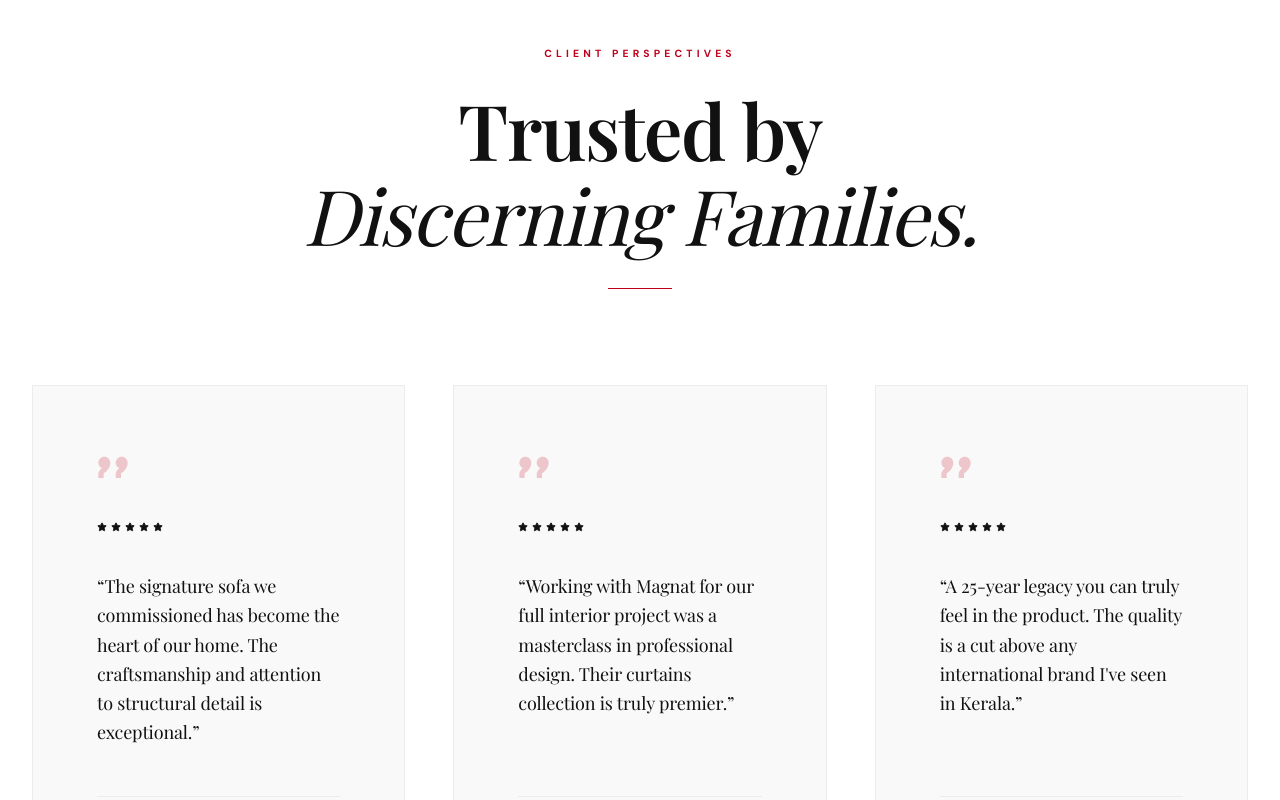
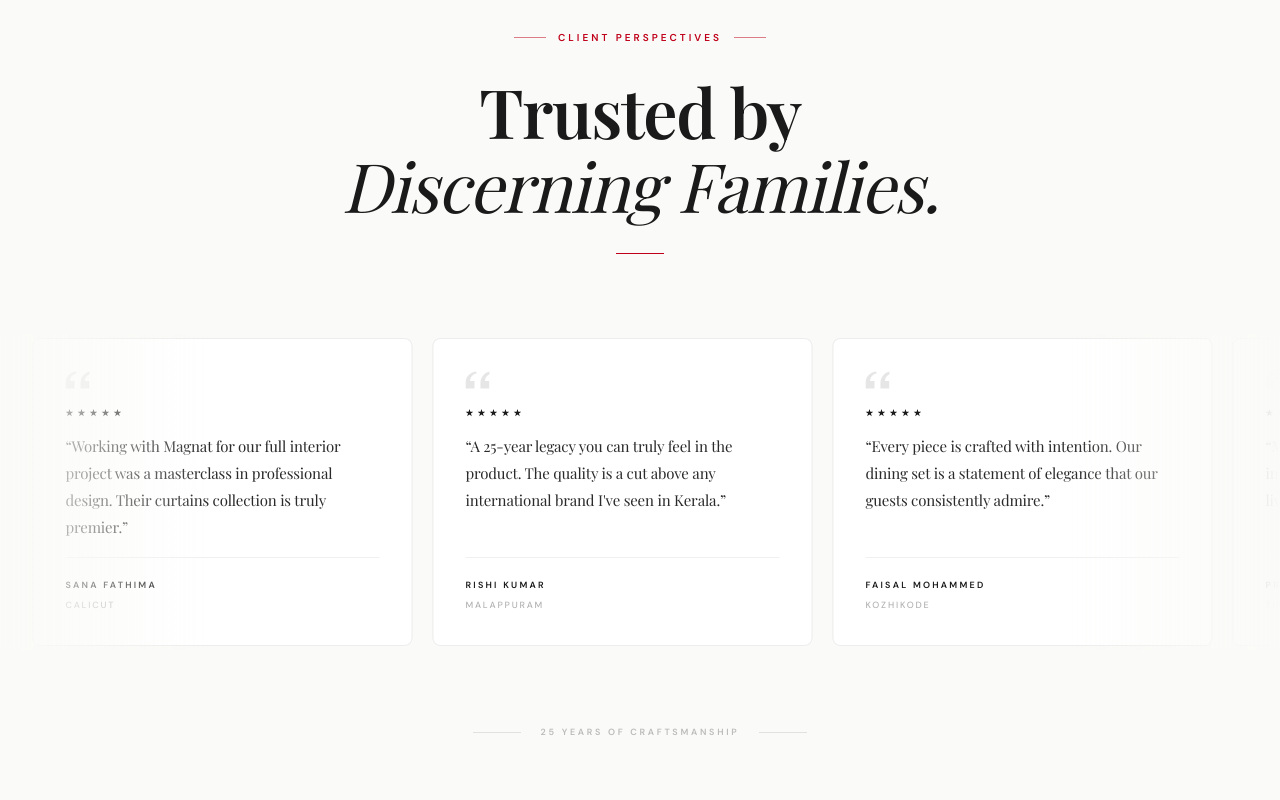
Before and after one commit to ekodrix-collab/magnat-furniture, a Next.js app: page / in a window 1280 px wide. Shown: the part 7820-8620 px from the top of the page. Built offline with nearby package versions, Linux system fonts and the light colour scheme.

Commit message:
feat: testimonial update with marque slider

```diff
--- a/components/home/HomeTestimonials.tsx
+++ b/components/home/HomeTestimonials.tsx
@@ -1,77 +1,222 @@
+// HomeTestimonials.tsx
 "use client";
 
-import { motion } from "framer-motion";
-import { Star } from "lucide-react";
-import FadeInView from "@/components/ui/FadeInView";
+import { motion, useInView } from "framer-motion";
+import { useRef, useState } from "react";
 
 const reviews = [
   {
     name: "Abdul Rahman",
     location: "Kondotty",
     text: "The signature sofa we commissioned has become the heart of our home. The craftsmanship and attention to structural detail is exceptional.",
-    rating: 5
+    rating: 5,
   },
   {
     name: "Sana Fathima",
     location: "Calicut",
     text: "Working with Magnat for our full interior project was a masterclass in professional design. Their curtains collection is truly premier.",
-    rating: 5
+    rating: 5,
   },
   {
     name: "Rishi Kumar",
     location: "Malappuram",
     text: "A 25-year legacy you can truly feel in the product. The quality is a cut above any international brand I've seen in Kerala.",
-    rating: 5
-  }
+    rating: 5,
+  },
+  {
+    name: "Faisal Mohammed",
+    location: "Kozhikode",
+    text: "Every piece is crafted with intention. Our dining set is a statement of elegance that our guests consistently admire.",
+    rating: 5,
+  },
+  {
+    name: "Priya Nair",
+    location: "Thrissur",
+    text: "Magnat's design team understood our vision immediately. The curtains transformed our living space beyond expectation.",
+    rating: 5,
+  },
+  {
+    name: "Arjun Menon",
+    location: "Kochi",
+    text: "The attention to detail in every stitch and joint is remarkable. Truly furniture built to be passed down generations.",
+    rating: 5,
+  },
 ];
 
-export default function HomeTestimonials() {
+const QuoteIcon = () => (
+  <svg width="24" height="18" viewBox="0 0 28 20" fill="currentColor" aria-hidden="true">
+    <path d="M0 20V13.6C0 9.87 1.12 6.8 3.36 4.4C5.6 2 8.53 0.587 12.16 0L13.44 2.24C11.09 2.72 9.17 3.787 7.68 5.44C6.19 7.09 5.44 8.96 5.44 11.04H10.56V20H0ZM17.44 20V13.6C17.44 9.87 18.56 6.8 20.8 4.4C23.04 2 25.97 0.587 29.6 0L30.88 2.24C28.53 2.72 26.61 3.787 25.12 5.44C23.63 7.09 22.88 8.96 22.88 11.04H28V20H17.44Z" />
+  </svg>
+);
+
+function TestimonialCard({ review }: { review: (typeof reviews)[0] }) {
   return (
-    <section className="bg-white py-40 overflow-hidden border-t border-black/5">
-      <div className="max-container">
+    <div
+      className="flex-shrink-0 w-[340px] lg:w-[380px] bg-white border border-black/[0.07] p-8 flex flex-col relative group overflow-hidden select-none rounded-lg cursor-pointer"
+      style={{ minHeight: "200px" }}
+    >
+      {/* Top red line on hover */}
+      <div
+        className="absolute top-0 left-0 h-[2px] bg-[#C0001A] w-0 group-hover:w-full transition-all duration-500"
+        aria-hidden="true"
+      />
 
-        {/* Header */}
-        <div className="text-center mb-24 max-w-3xl mx-auto">
-           <FadeInView>
-              <span className="heading-label mx-auto">Client Perspectives</span>
-              <h2 className="heading-title" style={{ fontFamily: "var(--font-playfair)" }}>
-                Trusted by <br />
-                <span className="italic font-normal">Discerning Families.</span>
-              </h2>
-              <div className="w-16 h-px bg-[#C0001A] mx-auto mt-8" />
-           </FadeInView>
+      <div className="text-[#1A1A1A] opacity-10 mb-5">
+        <QuoteIcon />
       </div>
 
-        {/* Testimonials Grid (Standardized White Cards) */}
-        <div className="grid grid-cols-1 md:grid-cols-3 gap-12">
-           {reviews.map((rev, index) => (
-             <FadeInView key={rev.name} delay={index * 0.1} className="bg-[#f9f9f9] p-12 lg:p-16 relative flex flex-col group border border-black/5 hover:border-[#C0001A]/20 transition-all duration-700">
-
-                {/* Minimalist Quote Mark */}
-                <div className="mb-10 text-[#C0001A] opacity-20">
-                   <svg width="32" height="32" viewBox="0 0 24 24" fill="currentColor">
-                      <path d="M14.017 21L14.017 18C14.017 16.899 15.117 14.899 16.607 13.593C15.222 12.825 14.017 11.238 14.017 9.5C14.017 7.015 16.032 5 18.517 5C21.002 5 23.017 7.015 23.017 9.5C23.017 12.986 20.678 15.688 18 17.5V21H14.017ZM1 21L1 18C1 16.899 2.1 14.899 3.59 13.593C2.205 12.825 1 11.238 1 9.5C1 7.015 3.015 5 5.5 5C7.985 5 10 7.015 10 9.5C10 12.986 7.661 15.688 5 17.5V21H1Z" />
+      {/* Stars */}
+      <div className="flex gap-[4px] mb-4" aria-label={`${review.rating} out of 5 stars`}>
+        {Array.from({ length: review.rating }).map((_, i) => (
+          <svg key={i} width="8" height="8" viewBox="0 0 10 10" fill="#1A1A1A" aria-hidden="true">
+            <polygon points="5,0 6.1,3.5 9.8,3.5 6.8,5.7 7.9,9.1 5,7 2.1,9.1 3.2,5.7 0.2,3.5 3.9,3.5" />
           </svg>
-                </div>
-
-                <div className="flex gap-1 mb-10">
-                   {[...Array(rev.rating)].map((_, i) => (
-                     <Star key={i} size={10} className="fill-[#111] text-[#111]" />
         ))}
       </div>
 
-                <p className="text-[#111] text-lg font-light leading-relaxed mb-12 flex-grow" style={{ fontFamily: "var(--font-playfair)" }}>
-                   &ldquo;{rev.text}&rdquo;
+      {/* Review text */}
+      <p
+        className="text-[#2A2A2A] text-[15px] font-light leading-[1.8] mb-4 flex-grow"
+        style={{ fontFamily: "var(--font-playfair)" }}
+      >
+        &ldquo;{review.text}&rdquo;
       </p>
 
-                <div className="pt-10 border-t border-black/5 space-y-1">
-                   <h4 className="text-[#111] font-bold text-xs tracking-widest uppercase">{rev.name}</h4>
-                   <span className="text-black/30 text-[10px] font-bold tracking-[0.2em] uppercase">{rev.location}</span>
+      {/* Author */}
+      <div className="pt-5 border-t border-black/[0.06]">
+        <p className="text-[#1A1A1A] text-[9px] font-semibold tracking-[0.25em] uppercase mb-1">
+          {review.name}
+        </p>
+        <p className="text-black/30 text-[9px] font-medium tracking-[0.2em] uppercase">
+          {review.location}
+        </p>
       </div>
-             </FadeInView>
+    </div>
+  );
+}
+
+function InfiniteMarquee({ items }: { items: typeof reviews }) {
+  const [paused, setPaused] = useState(false);
+  const doubled = [...items, ...items];
+
+  return (
+    <div
+      className="relative overflow-hidden"
+      onMouseEnter={() => setPaused(true)}
+      onMouseLeave={() => setPaused(false)}
+    >
+      {/* Left fade */}
+      <div
+        className="absolute left-0 top-0 bottom-0 w-32 lg:w-52 z-10 pointer-events-none"
+        style={{ background: "linear-gradient(to right, #FAFAF8 0%, transparent 100%)" }}
+        aria-hidden="true"
+      />
+      {/* Right fade */}
+      <div
+        className="absolute right-0 top-0 bottom-0 w-32 lg:w-52 z-10 pointer-events-none"
+        style={{ background: "linear-gradient(to left, #FAFAF8 0%, transparent 100%)" }}
+        aria-hidden="true"
+      />
+
+      {/* Scrolling track */}
+      <div
+        className="flex"
+        style={{
+          gap: "20px",
+          animation: "marquee 45s linear infinite",
+          animationPlayState: paused ? "paused" : "running",
+          width: "max-content",
+          paddingBlock: "4px", // prevent box-shadow clip
+        }}
+      >
+        {doubled.map((rev, i) => (
+          <TestimonialCard key={`${rev.name}-${i}`} review={rev} />
         ))}
       </div>
 
+      <style>{`
+        @keyframes marquee {
+          from { transform: translateX(0); }
+          to   { transform: translateX(-50%); }
+        }
+      `}</style>
+    </div>
+  );
+}
+
+export default function HomeTestimonials() {
+  const sectionRef = useRef(null);
+  const isInView = useInView(sectionRef, { once: true, margin: "-80px" });
+
+  return (
+    <section
+      ref={sectionRef}
+      className="bg-[#FAFAF8] py-36 overflow-hidden border-t border-black/[0.06]"
+    >
+      {/* Header */}
+      <div className="max-container">
+        <div className="text-center mb-20 max-w-3xl mx-auto">
+
+          <motion.div
+            initial={{ opacity: 0, y: 20 }}
+            animate={isInView ? { opacity: 1, y: 0 } : {}}
+            transition={{ duration: 0.7, ease: "easeOut", delay: 0.1 }}
+            className="flex items-center justify-center gap-3 mb-7"
+          >
+            <span className="block w-8 h-px bg-[#C0001A] opacity-50" aria-hidden="true" />
+            <span className="text-[10px] font-semibold tracking-[0.3em] text-[#C0001A] uppercase">
+              Client Perspectives
+            </span>
+            <span className="block w-8 h-px bg-[#C0001A] opacity-50" aria-hidden="true" />
+          </motion.div>
+
+          <motion.h2
+            initial={{ opacity: 0, y: 24 }}
+            animate={isInView ? { opacity: 1, y: 0 } : {}}
+            transition={{ duration: 0.85, ease: [0.25, 0.46, 0.45, 0.94], delay: 0.25 }}
+            className="text-[56px] lg:text-[68px] font-light leading-[1.08] tracking-[-0.01em] text-[#1A1A1A]"
+            style={{ fontFamily: "var(--font-playfair)" }}
+          >
+            Trusted by{" "}
+            <br />
+            <em className="font-light italic">Discerning Families.</em>
+          </motion.h2>
+
+          <motion.div
+            initial={{ scaleX: 0, opacity: 0 }}
+            animate={isInView ? { scaleX: 1, opacity: 1 } : {}}
+            transition={{ duration: 0.6, ease: "easeOut", delay: 0.5 }}
+            className="w-12 h-px bg-[#C0001A] mx-auto mt-8 origin-center"
+            aria-hidden="true"
+          />
+        </div>
+      </div>
+
+      {/* Full-width marquee */}
+      <motion.div
+        initial={{ opacity: 0 }}
+        animate={isInView ? { opacity: 1 } : {}}
+        transition={{ duration: 0.9, delay: 0.6 }}
+      >
+        <InfiniteMarquee items={reviews} />
+      </motion.div>
+
+      {/* Bottom heritage line */}
+      <div className="max-container">
+        <motion.div
+          initial={{ opacity: 0, y: 16 }}
+          animate={isInView ? { opacity: 1, y: 0 } : {}}
+          transition={{ duration: 0.7, delay: 0.9 }}
+          className="text-center mt-16"
+        >
+          <div className="inline-flex items-center gap-5">
+            <span className="block w-12 h-px bg-black/10" aria-hidden="true" />
+            <span className="text-[9px] font-semibold tracking-[0.3em] uppercase text-black/25">
+              25 Years of Craftsmanship
+            </span>
+            <span className="block w-12 h-px bg-black/10" aria-hidden="true" />
+          </div>
+        </motion.div>
       </div>
     </section>
   );
```
Lines whose indentation alone changed are shown as unchanged.
